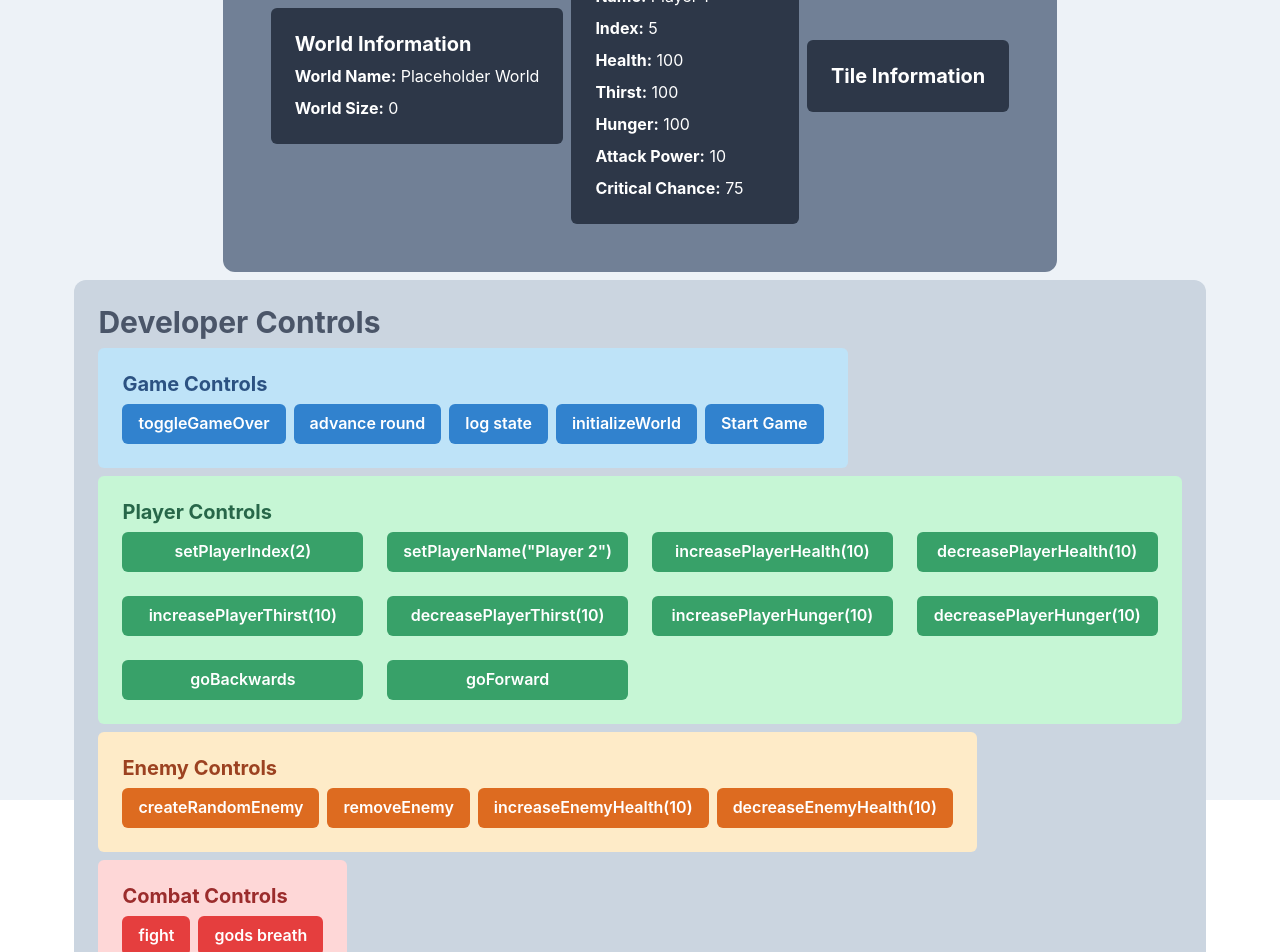
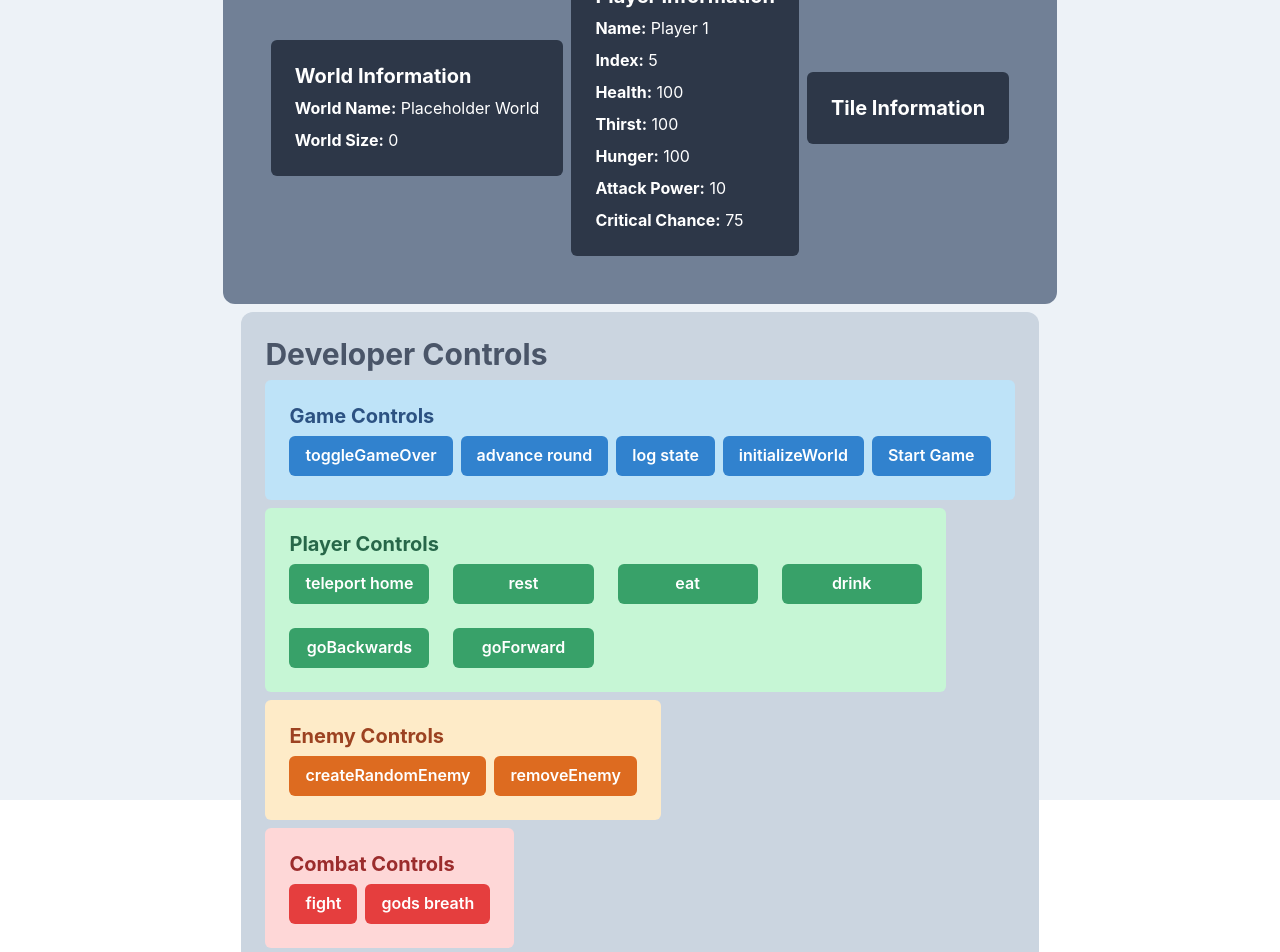
Before and after one commit to TheFlyingWhale/Inter-Mundos-React-Typescript, a React (Create React App) app: page / in a window 1280 px wide. Shown: the top 952 px of the page. Built offline with nearby package versions, Linux system fonts and the light colour scheme.

Commit message:
tidy up developer controls

```diff
--- a/src/components/developerControlPanel.tsx
+++ b/src/components/developerControlPanel.tsx
@@ -58,6 +58,11 @@ const GameControls = () => {
 const PlayerControls = () => {
     const { gameCommands } = useGameContext();
 
+    const handleRest = () => {
+        gameCommands.increasePlayerHealth(50);
+        gameCommands.advanceRound();
+    };
+
     return (
         <VStack p={6} borderRadius={6} bg="green.100" alignItems="start">
             <Heading size="md" color="green.700">
@@ -66,51 +71,24 @@ const PlayerControls = () => {
             <Grid templateColumns="repeat(4, 1fr)" gap={6}>
                 <Button
                     colorScheme="green"
-                    onClick={() => gameCommands.setPlayerIndex(0)}
+                    onClick={() => gameCommands.setPlayerIndex(5)}
                 >
-                    setPlayerIndex(2)
+                    teleport home
+                </Button>
+                <Button colorScheme="green" onClick={handleRest}>
+                    rest
                 </Button>
                 <Button
                     colorScheme="green"
-                    onClick={() => gameCommands.setPlayerName("Player 2")}
+                    onClick={() => gameCommands.increasePlayerHunger(25)}
                 >
-                    setPlayerName("Player 2")
+                    eat
                 </Button>
                 <Button
                     colorScheme="green"
-                    onClick={() => gameCommands.increasePlayerHealth(10)}
+                    onClick={() => gameCommands.increasePlayerThirst(25)}
                 >
-                    increasePlayerHealth(10)
-                </Button>
-                <Button
-                    colorScheme="green"
-                    onClick={() => gameCommands.decreasePlayerHealth(10)}
-                >
-                    decreasePlayerHealth(10)
-                </Button>
-                <Button
-                    colorScheme="green"
-                    onClick={() => gameCommands.increasePlayerThirst(10)}
-                >
-                    increasePlayerThirst(10)
-                </Button>
-                <Button
-                    colorScheme="green"
-                    onClick={() => gameCommands.decreasePlayerThirst(10)}
-                >
-                    decreasePlayerThirst(10)
-                </Button>
-                <Button
-                    colorScheme="green"
-                    onClick={() => gameCommands.increasePlayerHunger(10)}
-                >
-                    increasePlayerHunger(10)
-                </Button>
-                <Button
-                    colorScheme="green"
-                    onClick={() => gameCommands.decreasePlayerHunger(10)}
-                >
-                    decreasePlayerHunger(10)
+                    drink
                 </Button>
                 <Button colorScheme="green" onClick={gameCommands.goBackward}>
                     goBackwards
@@ -143,18 +121,6 @@ const EnemyControls = () => {
                     onClick={() => gameCommands.setEnemyPlaceHolder()}
                 >
                     removeEnemy
-                </Button>
-                <Button
-                    colorScheme="orange"
-                    onClick={() => gameCommands.increaseEnemyHealth(10)}
-                >
-                    increaseEnemyHealth(10)
-                </Button>
-                <Button
-                    colorScheme="orange"
-                    onClick={() => gameCommands.decreaseEnemyHealth(10)}
-                >
-                    decreaseEnemyHealth(10)
                 </Button>
             </HStack>
         </VStack>
```
